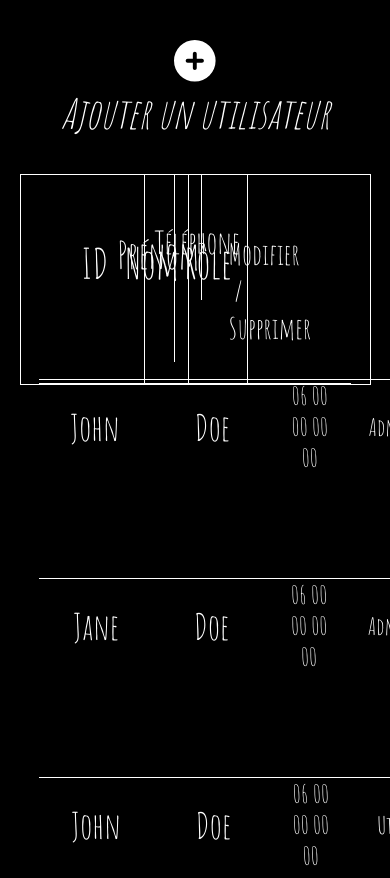
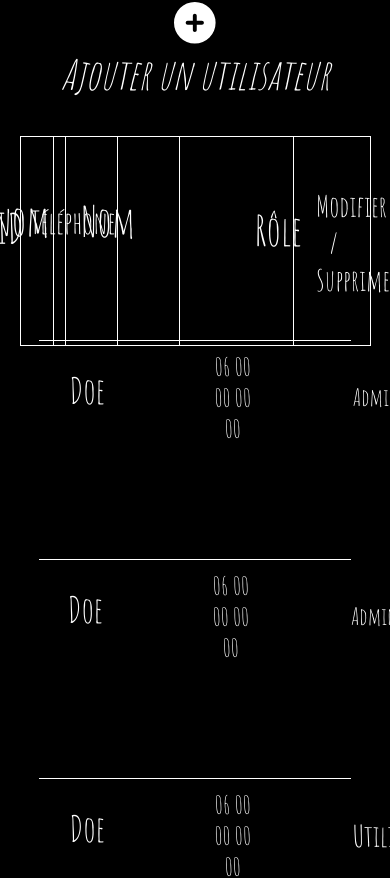
Before and after one commit to tristanlaulanie/waxandsea-front-dashboard, a React (Create React App) app: page /dashboard/users in a window 390 px wide. Shown: the part 776-1654 px from the top of the page. Built offline with nearby package versions, Linux system fonts and the light colour scheme.

Commit message:
dashboard_users:responsive:1010px:done

```diff
--- a/src/components/Dashboard/UsersTable/UsersTable.css
+++ b/src/components/Dashboard/UsersTable/UsersTable.css
@@ -128,7 +128,7 @@
 
 #setuser_box {
     height: 10em;
-    width: 16.6%;
+    width: 14vw;
     text-align: center;
 }
 
@@ -147,7 +147,7 @@
 }
 
 .identifiants {
-    border-bottom: 1px solid white;
+    /* border-bottom: 1px solid white; */
     display: flex;
     justify-content: center;
     align-items: center;
--- a/src/components/Dashboard/UsersTable/UsersTableResponsive.css
+++ b/src/components/Dashboard/UsersTable/UsersTableResponsive.css
@@ -1,4 +1,4 @@
-@media screen and (max-width: 1780px) {
+@media screen and (max-width <= 1780px) {
     .users_set_icons {
         display: flex;
     }
@@ -9,7 +9,7 @@
     }
 }
 
-@media screen and (max-width: 1730px) {
+@media screen and (max-width <= 1730px) {
     .number {
         position: relative;
         left: -1.5vw;
@@ -36,7 +36,7 @@
     }
 }
 
-@media screen and (max-width: 1620px) {
+@media screen and (max-width <= 1620px) {
     .number {
         position: relative;
         left: 1.2vw;
@@ -64,7 +64,7 @@
     }
 }
 
-@media screen and (max-width: 1490px) {
+@media screen and (max-width <= 1490px) {
     .number {
         position: relative;
         left: 2vw;
@@ -72,17 +72,17 @@
 
     .firstname {
         position: relative;
-        left: 4vw;
+        left: 3vw;
     }
 
     .lastname {
         position: relative;
-        left: 7vw;
+        left: 5vw;
     }
 
     .phonenumber {
         position: relative;
-        left: 8.5vw;
+        left: 5.5vw;
     }
 
     .role {
@@ -97,13 +97,18 @@
     }
 }
 
-@media screen and (max-width: 1390px) {
+@media screen and (max-width <= 1390px) {
     .utilisateur {
         width: 82vw;
     }
 
     .users_table {
         width: 82vw;
+    }
+
+    .users_set_icons {
+        position: relative;
+        left: -4vw;
     }
 
     #phonenumber-title {
@@ -118,29 +123,52 @@
 
     .firstname {
         position: relative;
-        left: 4vw;
+        left: 0;
     }
 
     .lastname {
         position: relative;
-        left: 6.5vw;
+        left: 1.5vw;
     }
 
     .phonenumber {
         position: relative;
         font-size: 25px;
-        left: 6vw;
+        left: 1.5vw;
     }
 
     .role {
         position: relative;
-        left: 5.5vw;
+        left: 0;
     }
 }
 
 @media screen and (max-width: 1280px) {
+    #id_title {
+        position: relative;
+        left: -1.5vw;
+    }
+
+    #firstname_box {
+        width: 15vw;
+    }
+
+    #firstname_id {
+        position: relative;
+        left: -1vw;
+    }
+
+    #lastname_box {
+        width: 15vw;
+    }
+
+    #name_id {
+        position: relative;
+        left: -1vw;
+    }
+
     .utilisateur {
-        width: 90vw;
+        width: 80vw;
     }
 
     #phonenumber-title {
@@ -150,169 +178,340 @@
     .phonenumber {
         width: 10vw;
         position: relative;
-        left: 4em;
+        left: 4vw;
     }
 
     .identifiants h4 {
-        left: 0;
+        left: -0.5vw;
         width: 26vw;
     }
 
-    #role {
+    #role_box {
         width: 18vw;
     }
 
     .role {
-        width: 10vw;
+        width: 16.6%;
         position: relative;
-        left: 2.7em;
+        left: 4vw;
     }
 
     .firstname {
         position: relative;
-        left: 2em;
+        left: -1vw;
     }
 
     .lastname {
         position: relative;
-        left: 3.5em;
+        left: 1vw;
+    }
+
+    #set_user {
+        position: relative;
+        left: -3vw;
     }
 
     .users_table {
         width: 90vw;
     }
+
+    .users_set_icons {
+        position: relative;
+        left: -2vw;
+
+    }
 }
 
 @media screen and (width <= 1160px) {
+    #set_user {
+        position: relative;
+        left: -1.5em;
+    }
+
     .number {
         position: relative;
         left: -1vw;
     }
 
     .utilisateur {
-        width: 90vw;
-        gap: 3em;
+        width: 80vw;
     }
 
     .firstname {
         position: relative;
-        left: 3vw;
+        left: -1vw;
     }
 
     .lastname {
         position: relative;
-        left: 10.5vw;
+        left: 1vw;
     }
 
     .phonenumber {
         position: relative;
+        left: 3vw;
     }
 
     .role {
         position: relative;
-
+        left: 3vw;
     }
 
     .users_set_icons {
-        font-size: 15px;
+        font-size: 20px;
         position: relative;
-        left: 8vw;
+        left: -3vw;
     }
 }
 
 @media screen and (width <= 1120px) {
+    .identifiants {
+        width: 80vw;
+    }
+
+    #firstname_box {
+        width: 16.6%;
+    }
+
+    #firstname_id {
+        position: relative;
+        left: -2.5vw;
+    }
+
+    #lastname_box {
+        width: 22vh;
+    }
+
+    #lastname {
+        width: 20vw;
+    }
+
+    #phonenumber-title {
+        position: relative;
+        left: -3vw;
+    }
+
+    #role_box {
+        position: relative;
+        width: 16.6%;
+    }
+
     #role {
         position: relative;
-        text-align: center;
-        left: -1.5em;
+        left: -1.7em;
+    }
+
+    #setuser_box {
+        position: relative;
+        left: 2vw;
+        width: 16.6%;
     }
 
     #set_user {
         position: relative;
-        left: -1.5em;
+        left: -2.5em;
+        width: 12vw;
+    }
+
+    .number {
+        position: relative;
+        left: 1.5vw;
+    }
+
+    .lastname {
+        position: relative;
+        left: 0;
     }
 
     .phonenumber {
         position: relative;
-        left: 6em;
+        left: 1vw;
     }
 
     .role {
         position: relative;
-        left: 4.5em;
+        left: 2vw;
     }
 
     .users_set_icons {
         position: relative;
-        left: 4em;
+        left: -4vw;
     }
 }
 
 @media screen and (width <= 1010px) {
+    .identifiants {
+        width: 80vw;
+    }
+
+    #id_box {
+        border-right: 1px solid white;
+        width: 10vw;
+        position: relative;
+        left: -5.6vw;
+    }
+
+    #id_title {
+        border: none;
+        padding: 0;
+        position: relative;
+        left: 3.5vw;
+        top: 7.8vh;
+        height: 60px;
+    }
+
+    #firstname_box {
+        border-right: 1px solid white;
+        width: 20%;
+        height: 100%;
+        display: flex;
+        flex-direction: column;
+        align-items: center;
+        justify-content: center;
+        position: relative;
+        left: -3.5em;
+    }
+
+    #firstname_id {
+        border: none;
+        height: 60px;
+        position: relative;
+        top: 0.1em;
+        left: 0;
+        padding: 0px 20px 0px 20px;
+    }
+
+    #lastname_box {
+        border-right: 1px solid white;
+        width: 16.6%;
+        position: relative;
+        left: -3.5em;
+    }
+
+    #name_id {
+        border: none;
+        position: relative;
+        top: 1.4em;
+        left: 4vw;
+        height: 60px;
+        width: 60px;
+        padding: 0;
+    }
+
+    #phonenumber_box {
+        border-right: 1px solid white;
+        position: relative;
+        left: -3.5em;
+        width: 20%;
+    }
+
+    #phonenumber-title {
+        /* border: 2px solid rgb(2, 204, 255); */
+        border: none;
+        padding: 0;
+        height: 60px;
+        width: 118px;
+        position: relative;
+        left: 2vw;
+        top: 7.8vh;
+    }
+
+    #setuser_box {
+        /* border: 1px solid red; */
+        position: relative;
+        left: 5vw;
+        width: 8vw;
+        margin: 0;
+        padding: 0;
+    }
+
+    #set_user {
+        /* border: 1px solid rgb(229, 255, 0); */
+        position: relative;
+        left: -6vw;
+        top: 6vh;
+        width: 9vw;
+    }
+
+    #role {
+        border: none;
+        padding: 0;
+        position: relative;
+        top: 8vh;
+        left: 7vw;
+        height: 7vh;
+        width: 5.5vw;
+    }
+
+    #role_box {
+        border-right: 1px solid white;
+        position: relative;
+        left: -6.5vw;
+        width: 18vw;
+    }
+
     .number {
+        height: 60px;
+        width: 4vw;
         position: relative;
-        left: 2em;
+        left: 15.5vw;
     }
-    #firstname_id {
-        position: relative;
-        left: -40px;
-        width: 16vw;
-        font-size: 1.8em;
+
+    .number h1 {
+        width: 20px;
+        left: 0;
     }
 
     .firstname {
         position: relative;
-        left: 2.5em;
+        left: 6vw;
+        height: 60px;
     }
 
-    #name_id {
-        position: relative;
-        left: -80px;
-        width: 15vw;
+    .firstname h1 {
+        left: 0;
     }
 
-    #set_user {
+    .lastname {
         position: relative;
-        width: 5vw;
-        left: -70px;
+        left: 3.5vw;
+        height: 60px;
     }
 
-    #phonenumber-title {
+    .lastname h1 {
+        left: 0;
+    }
+
+    .phonenumber {
+        /* border: 1px solid red;  */
         position: relative;
-        left: -30px;
+        left: -2vw;
+        width: 12vw;
+        font-size: 25px;
+    }
+
+    .phonenumber h1 {
+        left: 0;
     }
 
     .role {
         position: relative;
-        left: 0.2em;
+        left: -8vw;
+        width: 14vw;
     }
 
-    #role {
-        position: relative;
-        left: -3em;
-    }
-
-    .phonenumber {
-        position: relative;
-        left: 40px;
-    }
-
-    #phonenumber-title {
-        position: relative;
-        left: -2.8em;
-        font-size: 1.9em;
+    .role h1 {
+        left: 0;
+        font-size: 24px;
     }
 
     .users_set_icons {
+        display: flex;
         position: relative;
-        left: -1em;
-        font-size: 20px;
+        left: -15vw;
+        font-size: 25px;
     }
 
-    .lastname {
-        position: relative;
-        left: 2em;
-    }
 }
 
 @media screen and (width <= 900px) {
```
